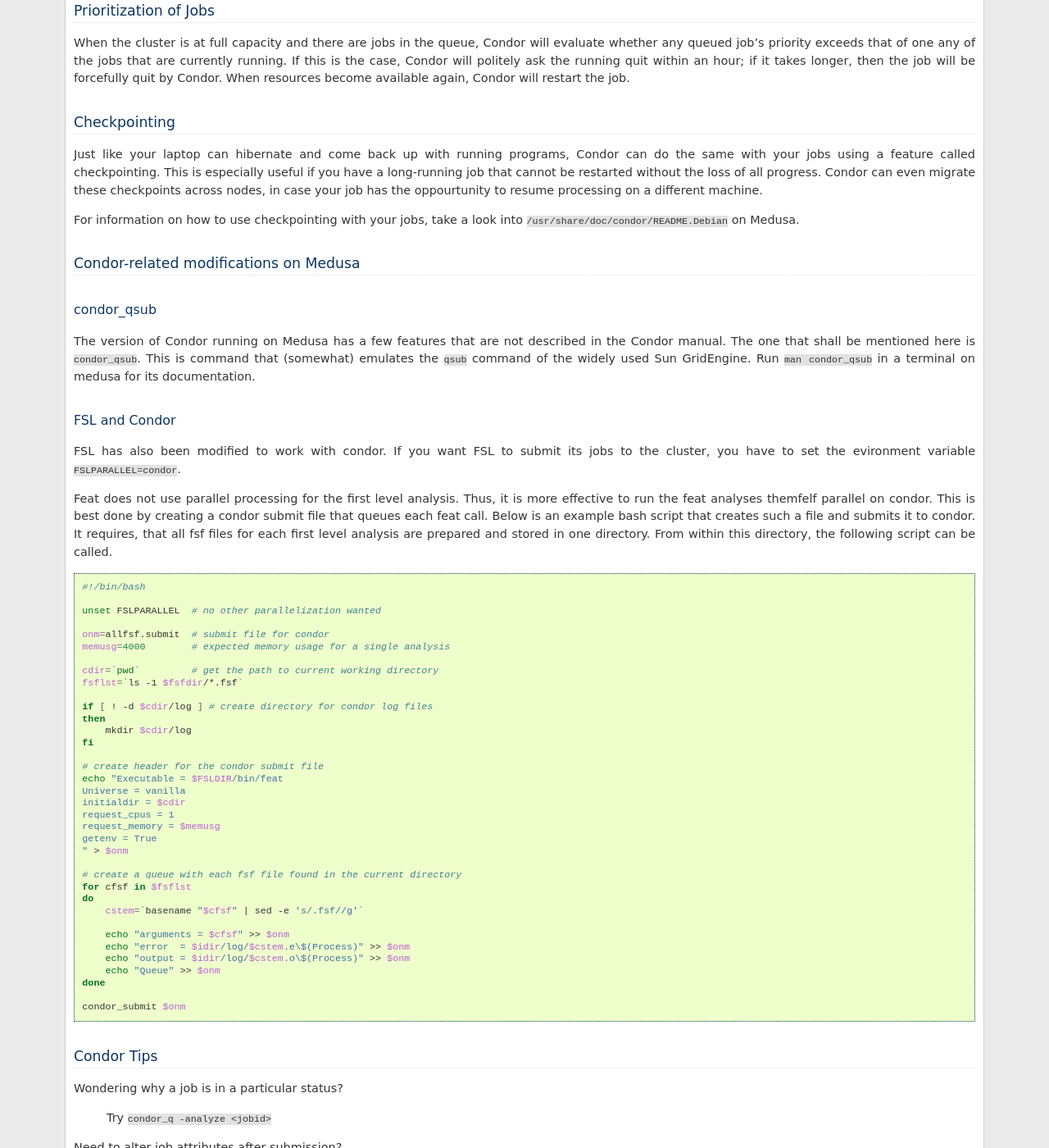
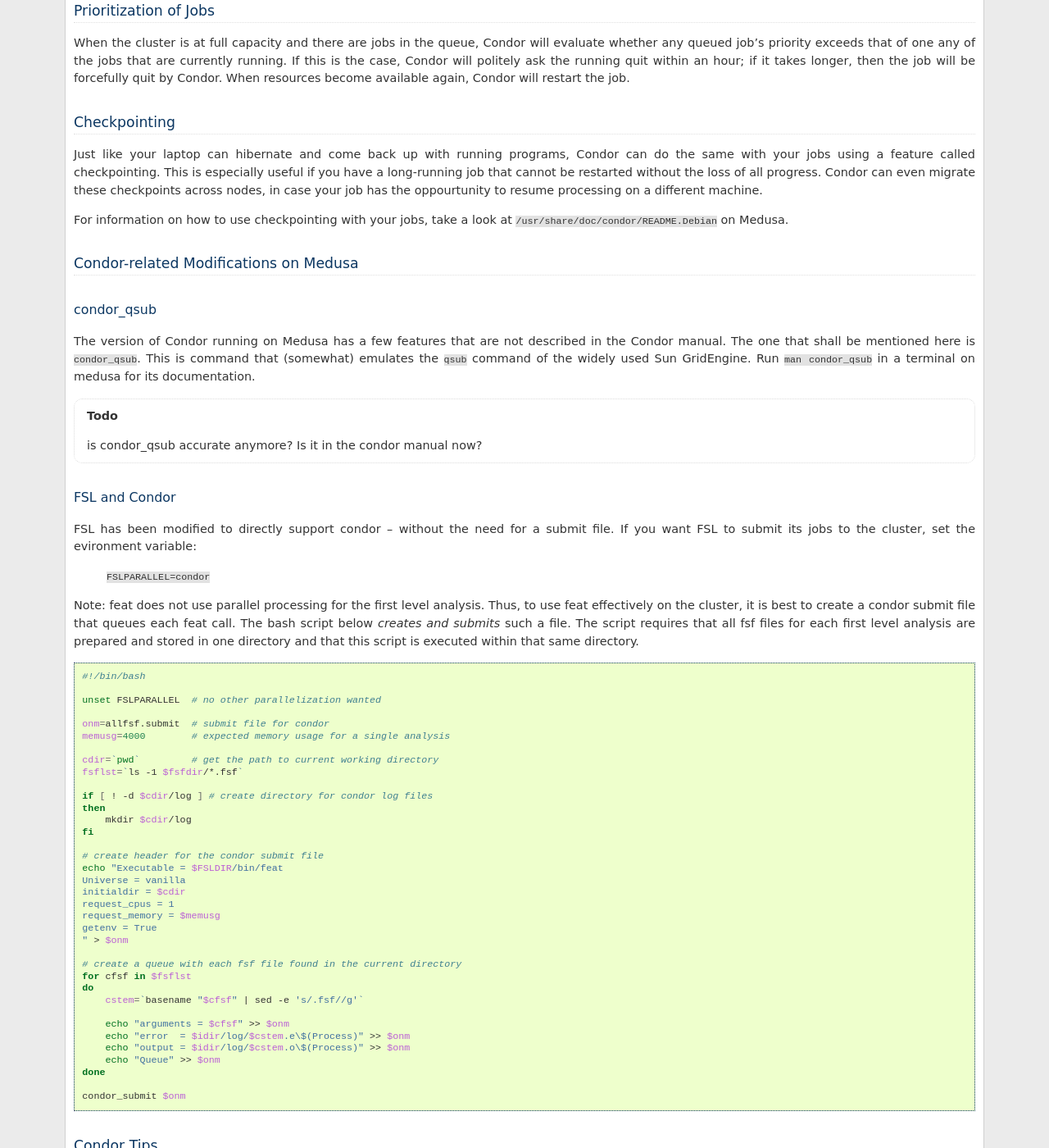
Before and after one commit to psychoinformatics-de/ipsy-docs, a Sphinx documentation site: the page built from source/userdoc/condor.rst, in a window 1280 px wide and 1400 px high, scrolled down 622 px. Shown: the whole window at 82% size. Built offline with Sphinx 7.4.7, drawn with Linux system fonts in a browser that asks for light colours; formulas are drawn with MathJax 3; some of the changed text lies outside the part shown.

Commit message:
Further update condor docs.

```diff
--- a/source/userdoc/condor.rst
+++ b/source/userdoc/condor.rst
@@ -48,10 +48,10 @@
 the loss of all progress. Condor can even migrate these checkpoints across nodes,
 in case your job has the oppourtunity to resume processing on a different machine.
 
-For information on how to use checkpointing with your jobs, take a look into
+For information on how to use checkpointing with your jobs, take a look at
 ``/usr/share/doc/condor/README.Debian`` on Medusa.
 
-Condor-related modifications on Medusa
+Condor-related Modifications on Medusa
 ======================================
 
 condor_qsub
@@ -62,19 +62,20 @@
 of the widely used Sun GridEngine. Run ``man condor_qsub`` in a terminal on
 medusa for its documentation.
 
+.. todo:: is condor_qsub accurate anymore? Is it in the condor manual now?
 
 FSL and Condor
 --------------
-FSL has also been modified to work with condor. If you want FSL to submit its
-jobs to the cluster, you have to set the evironment variable
-``FSLPARALLEL=condor``.
+FSL has been modified to directly support condor -- without the need for a submit
+file. If you want FSL to submit its jobs to the cluster, set the evironment variable:
 
-Feat does not use parallel processing for the first level analysis. Thus, it is
-more effective to run the feat analyses themfelf parallel on condor. This is best
-done by creating a condor submit file that queues each feat call. Below is an example
-bash script that creates such a file and submits it to condor. It requires, that all
-fsf files for each first level analysis are prepared and stored in one directory.
-From within this directory, the following script can be called.
+  ``FSLPARALLEL=condor``
+
+Note: feat does not use parallel processing for the first level analysis. Thus, to
+use feat effectively on the cluster, it is best to create a condor submit file that
+queues each feat call. The bash script below *creates and submits* such a file. The
+script requires that all fsf files for each first level analysis are prepared and
+stored in one directory and that this script is executed within that same directory.
 
 .. code-block:: bash
 
@@ -115,14 +116,13 @@
 
     condor_submit $onm
 
-
 Condor Tips
 ===========
 
-Wondering why a job is in a particular status?
+To determine why a job is in a particular status::
 
-  Try ``condor_q -analyze <jobid>``
+  condor_q -analyze <jobid>
 
-Need to alter job attributes after submission?
+Alter job attributes after submission::
 
-  Try ``condor_qedit``
+  condor_qedit
```
